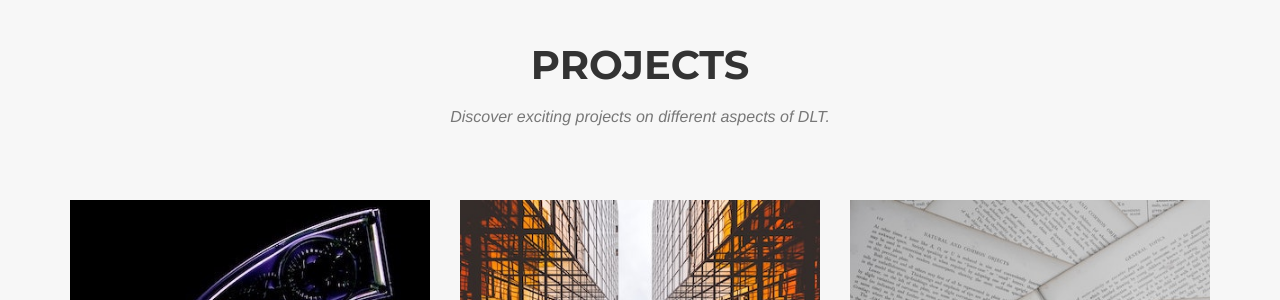
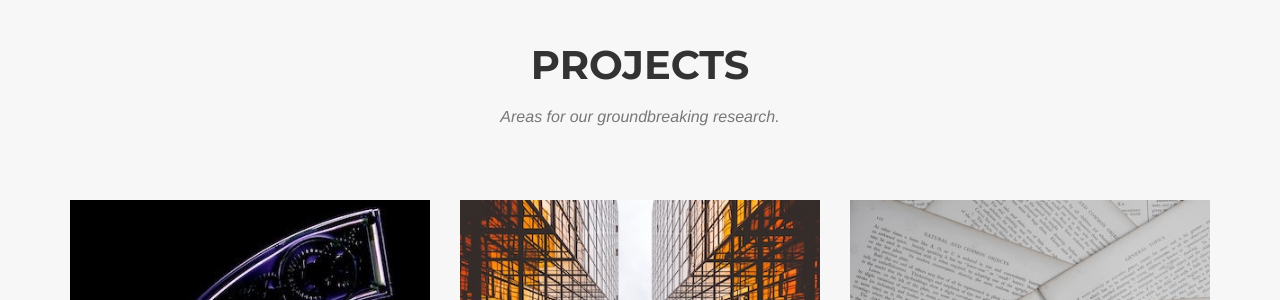
Before and after one commit to crest-ssi/crest-ssi.github.io, a Jekyll site: the page built from index.html, in a window 1280 px wide and 900 px high, scrolled down 2549 px. Shown: the part 152-452 px from the top of the window. Built offline with Jekyll 4.4.1, drawn with Linux system fonts in a browser that asks for light colours; some web fonts are replaced.

Commit message:
Update portfolio_grid.html

```diff
--- a/_includes/portfolio_grid.html
+++ b/_includes/portfolio_grid.html
@@ -4,7 +4,7 @@
             <div class="row">
                 <div class="col-lg-12 text-center">
                     <h2 class="section-heading">Projects</h2>
-                    <h3 class="section-subheading text-muted">Discover exciting projects on different aspects of DLT.</h3>
+                    <h3 class="section-subheading text-muted">Areas for our groundbreaking research.</h3>
                 </div>
             </div>
             <div class="row">
```
